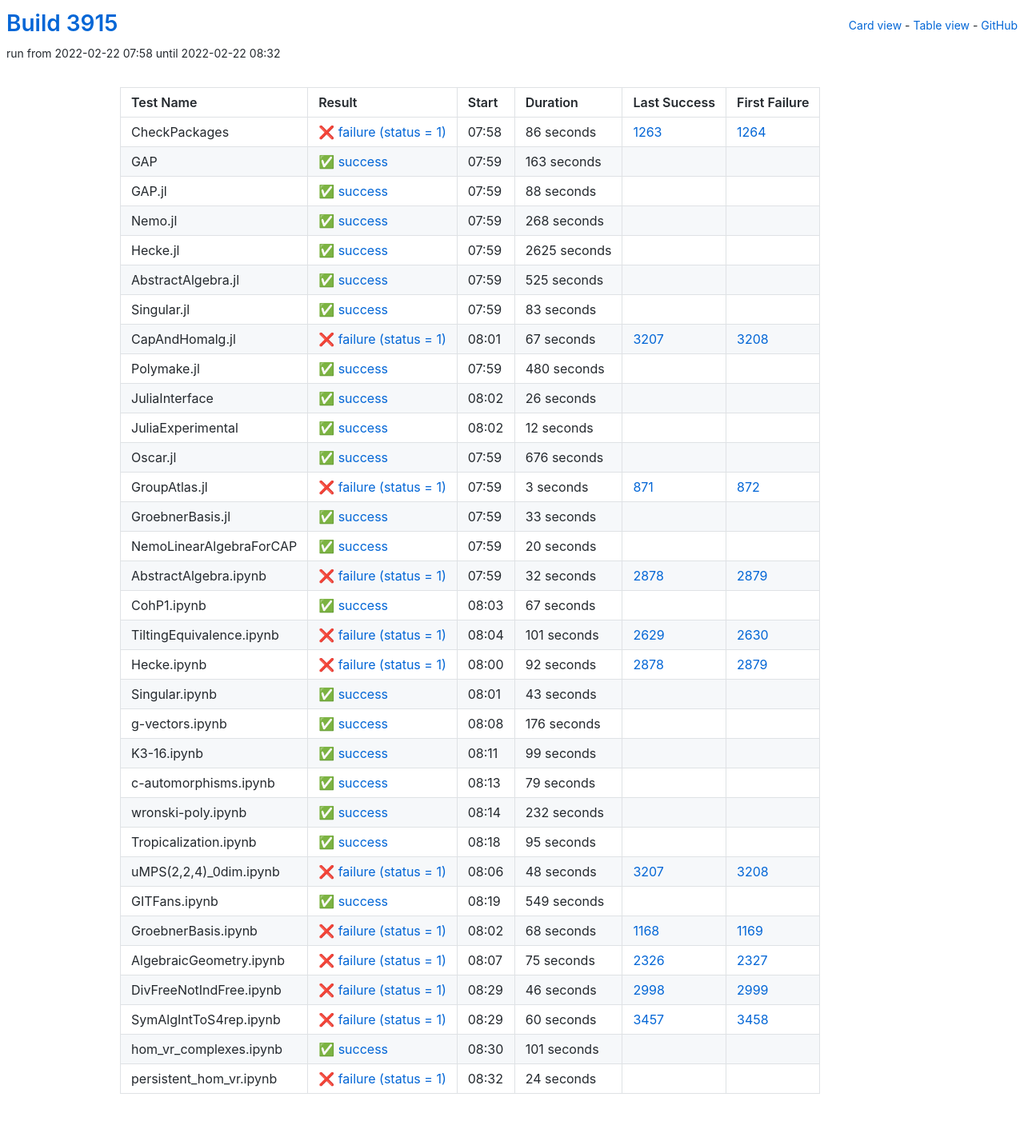
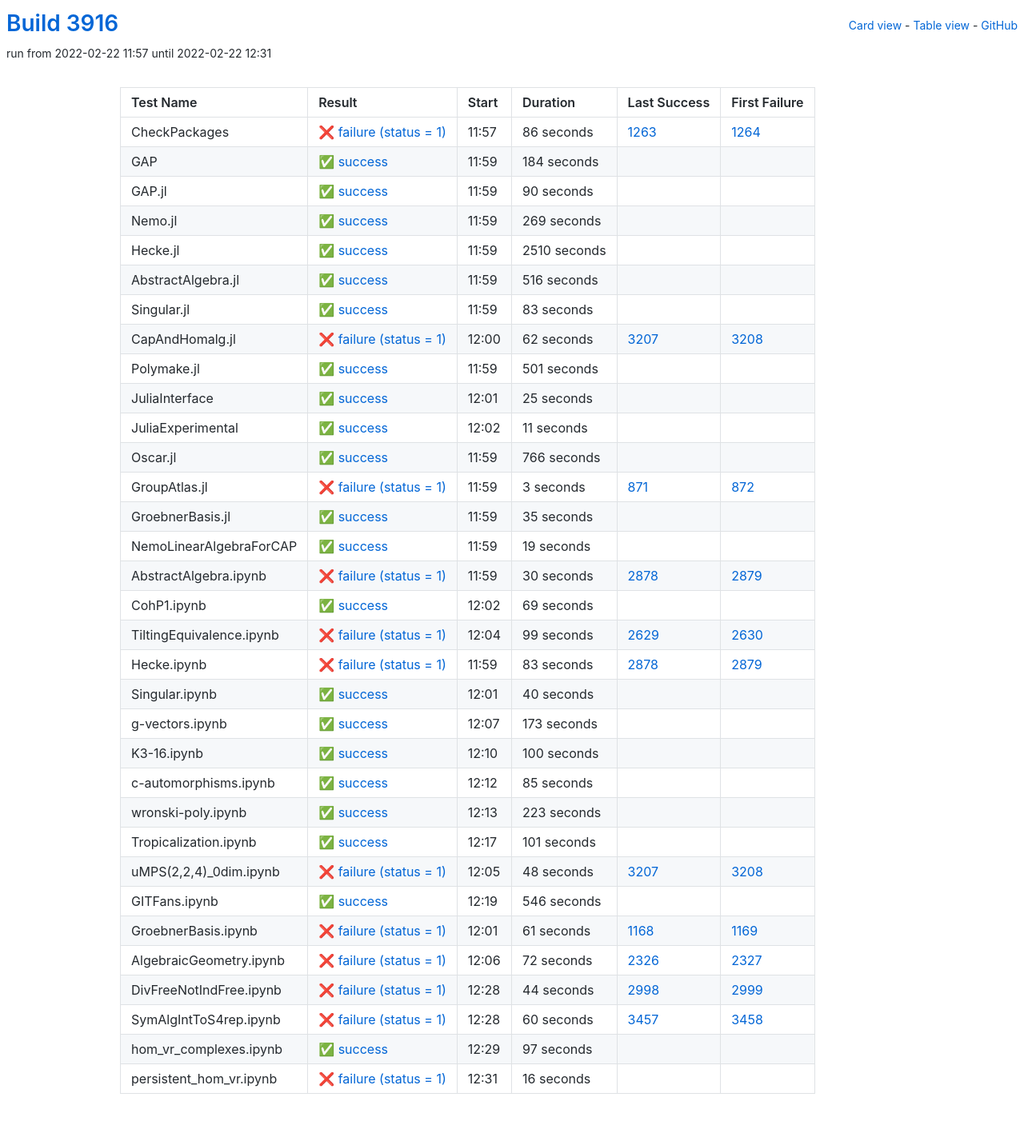
Before and after one commit to oscar-system/oscar-ci-status-stable, a Jekyll site: the page built from table.html, in a window 1280 px wide. Shown: the whole page at 80% size. Built offline with Jekyll 4.4.1, drawn with Linux system fonts in a browser that asks for light colours.

Commit message:
Build #3916

```diff
--- a/_data/ci.yml
+++ b/_data/ci.yml
@@ -1,6 +1,6 @@
 ---
-build: 3915
-build_url: https://oscarci.mathematik.uni-kl.de/job/oscar-stable/3915/
+build: 3916
+build_url: https://oscarci.mathematik.uni-kl.de/job/oscar-stable/3916/
 job: oscar-stable
 organization: oscar-system
 repo: oscar-ci-status-stable
@@ -8,8 +8,8 @@ repourl: https://github.com/oscar-system/oscar-ci-status-stable
 tests:
 - name: CheckPackages
   id: checkpackages
-  log: https://oscarci.mathematik.uni-kl.de/job/oscar-stable/3915/artifact/logs/build-3915/CheckPackages.log
-  start: 2022-02-22 07:58
+  log: https://oscarci.mathematik.uni-kl.de/job/oscar-stable/3916/artifact/logs/build-3916/CheckPackages.log
+  start: 2022-02-22 11:57
   success: false
   exitcode: 1
   status: failure
@@ -20,68 +20,68 @@ tests:
   first_failure_url: https://oscarci.mathematik.uni-kl.de/job/oscar-stable/1264/
 - name: GAP
   id: gap
-  log: https://oscarci.mathematik.uni-kl.de/job/oscar-stable/3915/artifact/logs/build-3915/GAP.log
-  start: 2022-02-22 07:59
+  log: https://oscarci.mathematik.uni-kl.de/job/oscar-stable/3916/artifact/logs/build-3916/GAP.log
+  start: 2022-02-22 11:59
   success: true
   exitcode: 0
   status: success
-  duration: 163
+  duration: 184
   last_success: false
   last_success_url:
   first_failure: false
   first_failure_url:
 - name: GAP.jl
   id: gap-jl
-  log: https://oscarci.mathematik.uni-kl.de/job/oscar-stable/3915/artifact/logs/build-3915/GAP.jl.log
-  start: 2022-02-22 07:59
+  log: https://oscarci.mathematik.uni-kl.de/job/oscar-stable/3916/artifact/logs/build-3916/GAP.jl.log
+  start: 2022-02-22 11:59
   success: true
   exitcode: 0
   status: success
-  duration: 88
+  duration: 90
   last_success: false
   last_success_url:
   first_failure: false
   first_failure_url:
 - name: Nemo.jl
   id: nemo-jl
-  log: https://oscarci.mathematik.uni-kl.de/job/oscar-stable/3915/artifact/logs/build-3915/Nemo.jl.log
-  start: 2022-02-22 07:59
+  log: https://oscarci.mathematik.uni-kl.de/job/oscar-stable/3916/artifact/logs/build-3916/Nemo.jl.log
+  start: 2022-02-22 11:59
   success: true
   exitcode: 0
   status: success
-  duration: 268
+  duration: 269
   last_success: false
   last_success_url:
   first_failure: false
   first_failure_url:
 - name: Hecke.jl
   id: hecke-jl
-  log: https://oscarci.mathematik.uni-kl.de/job/oscar-stable/3915/artifact/logs/build-3915/Hecke.jl.log
-  start: 2022-02-22 07:59
+  log: https://oscarci.mathematik.uni-kl.de/job/oscar-stable/3916/artifact/logs/build-3916/Hecke.jl.log
+  start: 2022-02-22 11:59
   success: true
   exitcode: 0
   status: success
-  duration: 2625
+  duration: 2510
   last_success: false
   last_success_url:
   first_failure: false
   first_failure_url:
 - name: AbstractAlgebra.jl
   id: abstractalgebra-jl
-  log: https://oscarci.mathematik.uni-kl.de/job/oscar-stable/3915/artifact/logs/build-3915/AbstractAlgebra.jl.log
-  start: 2022-02-22 07:59
+  log: https://oscarci.mathematik.uni-kl.de/job/oscar-stable/3916/artifact/logs/build-3916/AbstractAlgebra.jl.log
+  start: 2022-02-22 11:59
   success: true
   exitcode: 0
   status: success
-  duration: 525
+  duration: 516
   last_success: false
   last_success_url:
   first_failure: false
   first_failure_url:
 - name: Singular.jl
   id: singular-jl
-  log: https://oscarci.mathematik.uni-kl.de/job/oscar-stable/3915/artifact/logs/build-3915/Singular.jl.log
-  start: 2022-02-22 07:59
+  log: https://oscarci.mathematik.uni-kl.de/job/oscar-stable/3916/artifact/logs/build-3916/Singular.jl.log
+  start: 2022-02-22 11:59
   success: true
   exitcode: 0
   status: success
@@ -92,68 +92,68 @@ tests:
   first_failure_url:
 - name: CapAndHomalg.jl
   id: capandhomalg-jl
-  log: https://oscarci.mathematik.uni-kl.de/job/oscar-stable/3915/artifact/logs/build-3915/CapAndHomalg.jl.log
-  start: 2022-02-22 08:01
+  log: https://oscarci.mathematik.uni-kl.de/job/oscar-stable/3916/artifact/logs/build-3916/CapAndHomalg.jl.log
+  start: 2022-02-22 12:00
   success: false
   exitcode: 1
   status: failure
-  duration: 67
+  duration: 62
   last_success: 3207
   last_success_url: https://oscarci.mathematik.uni-kl.de/job/oscar-stable/3207/
   first_failure: 3208
   first_failure_url: https://oscarci.mathematik.uni-kl.de/job/oscar-stable/3208/
 - name: Polymake.jl
   id: polymake-jl
-  log: https://oscarci.mathematik.uni-kl.de/job/oscar-stable/3915/artifact/logs/build-3915/Polymake.jl.log
-  start: 2022-02-22 07:59
+  log: https://oscarci.mathematik.uni-kl.de/job/oscar-stable/3916/artifact/logs/build-3916/Polymake.jl.log
+  start: 2022-02-22 11:59
   success: true
   exitcode: 0
   status: success
-  duration: 480
+  duration: 501
   last_success: false
   last_success_url:
   first_failure: false
   first_failure_url:
 - name: JuliaInterface
   id: juliainterface
-  log: https://oscarci.mathematik.uni-kl.de/job/oscar-stable/3915/artifact/logs/build-3915/JuliaInterface.log
-  start: 2022-02-22 08:02
+  log: https://oscarci.mathematik.uni-kl.de/job/oscar-stable/3916/artifact/logs/build-3916/JuliaInterface.log
+  start: 2022-02-22 12:01
   success: true
   exitcode: 0
   status: success
-  duration: 26
+  duration: 25
   last_success: false
   last_success_url:
   first_failure: false
   first_failure_url:
 - name: JuliaExperimental
   id: juliaexperimental
-  log: https://oscarci.mathematik.uni-kl.de/job/oscar-stable/3915/artifact/logs/build-3915/JuliaExperimental.log
-  start: 2022-02-22 08:02
+  log: https://oscarci.mathematik.uni-kl.de/job/oscar-stable/3916/artifact/logs/build-3916/JuliaExperimental.log
+  start: 2022-02-22 12:02
   success: true
   exitcode: 0
   status: success
-  duration: 12
+  duration: 11
   last_success: false
   last_success_url:
   first_failure: false
   first_failure_url:
 - name: Oscar.jl
   id: oscar-jl
-  log: https://oscarci.mathematik.uni-kl.de/job/oscar-stable/3915/artifact/logs/build-3915/Oscar.jl.log
-  start: 2022-02-22 07:59
+  log: https://oscarci.mathematik.uni-kl.de/job/oscar-stable/3916/artifact/logs/build-3916/Oscar.jl.log
+  start: 2022-02-22 11:59
   success: true
   exitcode: 0
   status: success
-  duration: 676
+  duration: 766
   last_success: false
   last_success_url:
   first_failure: false
   first_failure_url:
 - name: GroupAtlas.jl
   id: groupatlas-jl
-  log: https://oscarci.mathematik.uni-kl.de/job/oscar-stable/3915/artifact/logs/build-3915/GroupAtlas.jl.log
-  start: 2022-02-22 07:59
+  log: https://oscarci.mathematik.uni-kl.de/job/oscar-stable/3916/artifact/logs/build-3916/GroupAtlas.jl.log
+  start: 2022-02-22 11:59
   success: false
   exitcode: 1
   status: failure
@@ -164,152 +164,152 @@ tests:
   first_failure_url: https://oscarci.mathematik.uni-kl.de/job/oscar-stable/872/
 - name: GroebnerBasis.jl
   id: groebnerbasis-jl
-  log: https://oscarci.mathematik.uni-kl.de/job/oscar-stable/3915/artifact/logs/build-3915/GroebnerBasis.jl.log
-  start: 2022-02-22 07:59
+  log: https://oscarci.mathematik.uni-kl.de/job/oscar-stable/3916/artifact/logs/build-3916/GroebnerBasis.jl.log
+  start: 2022-02-22 11:59
   success: true
   exitcode: 0
   status: success
-  duration: 33
+  duration: 35
   last_success: false
   last_success_url:
   first_failure: false
   first_failure_url:
 - name: NemoLinearAlgebraForCAP
   id: nemolinearalgebraforcap
-  log: https://oscarci.mathematik.uni-kl.de/job/oscar-stable/3915/artifact/logs/build-3915/NemoLinearAlgebraForCAP.log
-  start: 2022-02-22 07:59
+  log: https://oscarci.mathematik.uni-kl.de/job/oscar-stable/3916/artifact/logs/build-3916/NemoLinearAlgebraForCAP.log
+  start: 2022-02-22 11:59
   success: true
   exitcode: 0
   status: success
-  duration: 20
+  duration: 19
   last_success: false
   last_success_url:
   first_failure: false
   first_failure_url:
 - name: AbstractAlgebra.ipynb
   id: abstractalgebra-ipynb
-  log: https://oscarci.mathematik.uni-kl.de/job/oscar-stable/3915/artifact/logs/build-3915/AbstractAlgebra.ipynb.log
-  start: 2022-02-22 07:59
+  log: https://oscarci.mathematik.uni-kl.de/job/oscar-stable/3916/artifact/logs/build-3916/AbstractAlgebra.ipynb.log
+  start: 2022-02-22 11:59
   success: false
   exitcode: 1
   status: failure
-  duration: 32
+  duration: 30
   last_success: 2878
   last_success_url: https://oscarci.mathematik.uni-kl.de/job/oscar-stable/2878/
   first_failure: 2879
   first_failure_url: https://oscarci.mathematik.uni-kl.de/job/oscar-stable/2879/
 - name: CohP1.ipynb
   id: cohp1-ipynb
-  log: https://oscarci.mathematik.uni-kl.de/job/oscar-stable/3915/artifact/logs/build-3915/CohP1.ipynb.log
-  start: 2022-02-22 08:03
+  log: https://oscarci.mathematik.uni-kl.de/job/oscar-stable/3916/artifact/logs/build-3916/CohP1.ipynb.log
+  start: 2022-02-22 12:02
   success: true
   exitcode: 0
   status: success
-  duration: 67
+  duration: 69
   last_success: false
   last_success_url:
   first_failure: false
   first_failure_url:
 - name: TiltingEquivalence.ipynb
   id: tiltingequivalence-ipynb
-  log: https://oscarci.mathematik.uni-kl.de/job/oscar-stable/3915/artifact/logs/build-3915/TiltingEquivalence.ipynb.log
-  start: 2022-02-22 08:04
+  log: https://oscarci.mathematik.uni-kl.de/job/oscar-stable/3916/artifact/logs/build-3916/TiltingEquivalence.ipynb.log
+  start: 2022-02-22 12:04
   success: false
   exitcode: 1
   status: failure
-  duration: 101
+  duration: 99
   last_success: 2629
   last_success_url: https://oscarci.mathematik.uni-kl.de/job/oscar-stable/2629/
   first_failure: 2630
   first_failure_url: https://oscarci.mathematik.uni-kl.de/job/oscar-stable/2630/
 - name: Hecke.ipynb
   id: hecke-ipynb
-  log: https://oscarci.mathematik.uni-kl.de/job/oscar-stable/3915/artifact/logs/build-3915/Hecke.ipynb.log
-  start: 2022-02-22 08:00
+  log: https://oscarci.mathematik.uni-kl.de/job/oscar-stable/3916/artifact/logs/build-3916/Hecke.ipynb.log
+  start: 2022-02-22 11:59
   success: false
   exitcode: 1
   status: failure
-  duration: 92
+  duration: 83
   last_success: 2878
   last_success_url: https://oscarci.mathematik.uni-kl.de/job/oscar-stable/2878/
   first_failure: 2879
   first_failure_url: https://oscarci.mathematik.uni-kl.de/job/oscar-stable/2879/
 - name: Singular.ipynb
   id: singular-ipynb
-  log: https://oscarci.mathematik.uni-kl.de/job/oscar-stable/3915/artifact/logs/build-3915/Singular.ipynb.log
-  start: 2022-02-22 08:01
+  log: https://oscarci.mathematik.uni-kl.de/job/oscar-stable/3916/artifact/logs/build-3916/Singular.ipynb.log
+  start: 2022-02-22 12:01
   success: true
   exitcode: 0
   status: success
-  duration: 43
+  duration: 40
   last_success: false
   last_success_url:
   first_failure: false
   first_failure_url:
 - name: g-vectors.ipynb
   id: g-vectors-ipynb
-  log: https://oscarci.mathematik.uni-kl.de/job/oscar-stable/3915/artifact/logs/build-3915/g-vectors.ipynb.log
-  start: 2022-02-22 08:08
+  log: https://oscarci.mathematik.uni-kl.de/job/oscar-stable/3916/artifact/logs/build-3916/g-vectors.ipynb.log
+  start: 2022-02-22 12:07
   success: true
   exitcode: 0
   status: success
-  duration: 176
+  duration: 173
   last_success: false
   last_success_url:
   first_failure: false
   first_failure_url:
 - name: K3-16.ipynb
   id: k3-16-ipynb
-  log: https://oscarci.mathematik.uni-kl.de/job/oscar-stable/3915/artifact/logs/build-3915/K3-16.ipynb.log
-  start: 2022-02-22 08:11
+  log: https://oscarci.mathematik.uni-kl.de/job/oscar-stable/3916/artifact/logs/build-3916/K3-16.ipynb.log
+  start: 2022-02-22 12:10
   success: true
   exitcode: 0
   status: success
-  duration: 99
+  duration: 100
   last_success: false
   last_success_url:
   first_failure: false
   first_failure_url:
 - name: c-automorphisms.ipynb
   id: c-automorphisms-ipynb
-  log: https://oscarci.mathematik.uni-kl.de/job/oscar-stable/3915/artifact/logs/build-3915/c-automorphisms.ipynb.log
-  start: 2022-02-22 08:13
+  log: https://oscarci.mathematik.uni-kl.de/job/oscar-stable/3916/artifact/logs/build-3916/c-automorphisms.ipynb.log
+  start: 2022-02-22 12:12
   success: true
   exitcode: 0
   status: success
-  duration: 79
+  duration: 85
   last_success: false
   last_success_url:
   first_failure: false
   first_failure_url:
 - name: wronski-poly.ipynb
   id: wronski-poly-ipynb
-  log: https://oscarci.mathematik.uni-kl.de/job/oscar-stable/3915/artifact/logs/build-3915/wronski-poly.ipynb.log
-  start: 2022-02-22 08:14
+  log: https://oscarci.mathematik.uni-kl.de/job/oscar-stable/3916/artifact/logs/build-3916/wronski-poly.ipynb.log
+  start: 2022-02-22 12:13
   success: true
   exitcode: 0
   status: success
-  duration: 232
+  duration: 223
   last_success: false
   last_success_url:
   first_failure: false
   first_failure_url:
 - name: Tropicalization.ipynb
   id: tropicalization-ipynb
-  log: https://oscarci.mathematik.uni-kl.de/job/oscar-stable/3915/artifact/logs/build-3915/Tropicalization.ipynb.log
-  start: 2022-02-22 08:18
+  log: https://oscarci.mathematik.uni-kl.de/job/oscar-stable/3916/artifact/logs/build-3916/Tropicalization.ipynb.log
+  start: 2022-02-22 12:17
   success: true
   exitcode: 0
   status: success
-  duration: 95
+  duration: 101
   last_success: false
   last_success_url:
   first_failure: false
   first_failure_url:
 - name: uMPS(2,2,4)_0dim.ipynb
   id: umps-2-2-4-0dim-ipynb
-  log: https://oscarci.mathematik.uni-kl.de/job/oscar-stable/3915/artifact/logs/build-3915/uMPS-2-2-4-_0dim.ipynb.log
-  start: 2022-02-22 08:06
+  log: https://oscarci.mathematik.uni-kl.de/job/oscar-stable/3916/artifact/logs/build-3916/uMPS-2-2-4-_0dim.ipynb.log
+  start: 2022-02-22 12:05
   success: false
   exitcode: 1
   status: failure
@@ -320,56 +320,56 @@ tests:
   first_failure_url: https://oscarci.mathematik.uni-kl.de/job/oscar-stable/3208/
 - name: GITFans.ipynb
   id: gitfans-ipynb
-  log: https://oscarci.mathematik.uni-kl.de/job/oscar-stable/3915/artifact/logs/build-3915/GITFans.ipynb.log
-  start: 2022-02-22 08:19
+  log: https://oscarci.mathematik.uni-kl.de/job/oscar-stable/3916/artifact/logs/build-3916/GITFans.ipynb.log
+  start: 2022-02-22 12:19
   success: true
   exitcode: 0
   status: success
-  duration: 549
+  duration: 546
   last_success: false
   last_success_url:
   first_failure: false
   first_failure_url:
 - name: GroebnerBasis.ipynb
   id: groebnerbasis-ipynb
-  log: https://oscarci.mathematik.uni-kl.de/job/oscar-stable/3915/artifact/logs/build-3915/GroebnerBasis.ipynb.log
-  start: 2022-02-22 08:02
+  log: https://oscarci.mathematik.uni-kl.de/job/oscar-stable/3916/artifact/logs/build-3916/GroebnerBasis.ipynb.log
+  start: 2022-02-22 12:01
   success: false
   exitcode: 1
   status: failure
-  duration: 68
+  duration: 61
   last_success: 1168
   last_success_url: https://oscarci.mathematik.uni-kl.de/job/oscar-stable/1168/
   first_failure: 1169
   first_failure_url: https://oscarci.mathematik.uni-kl.de/job/oscar-stable/1169/
 - name: AlgebraicGeometry.ipynb
   id: algebraicgeometry-ipynb
-  log: https://oscarci.mathematik.uni-kl.de/job/oscar-stable/3915/artifact/logs/build-3915/AlgebraicGeometry.ipynb.log
-  start: 2022-02-22 08:07
+  log: https://oscarci.mathematik.uni-kl.de/job/oscar-stable/3916/artifact/logs/build-3916/AlgebraicGeometry.ipynb.log
+  start: 2022-02-22 12:06
   success: false
   exitcode: 1
   status: failure
-  duration: 75
+  duration: 72
   last_success: 2326
   last_success_url: https://oscarci.mathematik.uni-kl.de/job/oscar-stable/2326/
   first_failure: 2327
   first_failure_url: https://oscarci.mathematik.uni-kl.de/job/oscar-stable/2327/
 - name: DivFreeNotIndFree.ipynb
   id: divfreenotindfree-ipynb
-  log: https://oscarci.mathematik.uni-kl.de/job/oscar-stable/3915/artifact/logs/build-3915/DivFreeNotIndFree.ipynb.log
-  start: 2022-02-22 08:29
+  log: https://oscarci.mathematik.uni-kl.de/job/oscar-stable/3916/artifact/logs/build-3916/DivFreeNotIndFree.ipynb.log
+  start: 2022-02-22 12:28
   success: false
   exitcode: 1
   status: failure
-  duration: 46
+  duration: 44
   last_success: 2998
   last_success_url: https://oscarci.mathematik.uni-kl.de/job/oscar-stable/2998/
   first_failure: 2999
   first_failure_url: https://oscarci.mathematik.uni-kl.de/job/oscar-stable/2999/
 - name: SymAlgIntToS4rep.ipynb
   id: symalginttos4rep-ipynb
-  log: https://oscarci.mathematik.uni-kl.de/job/oscar-stable/3915/artifact/logs/build-3915/SymAlgIntToS4rep.ipynb.log
-  start: 2022-02-22 08:29
+  log: https://oscarci.mathematik.uni-kl.de/job/oscar-stable/3916/artifact/logs/build-3916/SymAlgIntToS4rep.ipynb.log
+  start: 2022-02-22 12:28
   success: false
   exitcode: 1
   status: failure
@@ -380,24 +380,24 @@ tests:
   first_failure_url: https://oscarci.mathematik.uni-kl.de/job/oscar-stable/3458/
 - name: hom_vr_complexes.ipynb
   id: hom-vr-complexes-ipynb
-  log: https://oscarci.mathematik.uni-kl.de/job/oscar-stable/3915/artifact/logs/build-3915/hom_vr_complexes.ipynb.log
-  start: 2022-02-22 08:30
+  log: https://oscarci.mathematik.uni-kl.de/job/oscar-stable/3916/artifact/logs/build-3916/hom_vr_complexes.ipynb.log
+  start: 2022-02-22 12:29
   success: true
   exitcode: 0
   status: success
-  duration: 101
+  duration: 97
   last_success: false
   last_success_url:
   first_failure: false
   first_failure_url:
 - name: persistent_hom_vr.ipynb
   id: persistent-hom-vr-ipynb
-  log: https://oscarci.mathematik.uni-kl.de/job/oscar-stable/3915/artifact/logs/build-3915/persistent_hom_vr.ipynb.log
-  start: 2022-02-22 08:32
+  log: https://oscarci.mathematik.uni-kl.de/job/oscar-stable/3916/artifact/logs/build-3916/persistent_hom_vr.ipynb.log
+  start: 2022-02-22 12:31
   success: false
   exitcode: 1
   status: failure
-  duration: 24
+  duration: 16
   last_success: false
   last_success_url:
   first_failure: false
```
Also changed, not shown: README.md.
